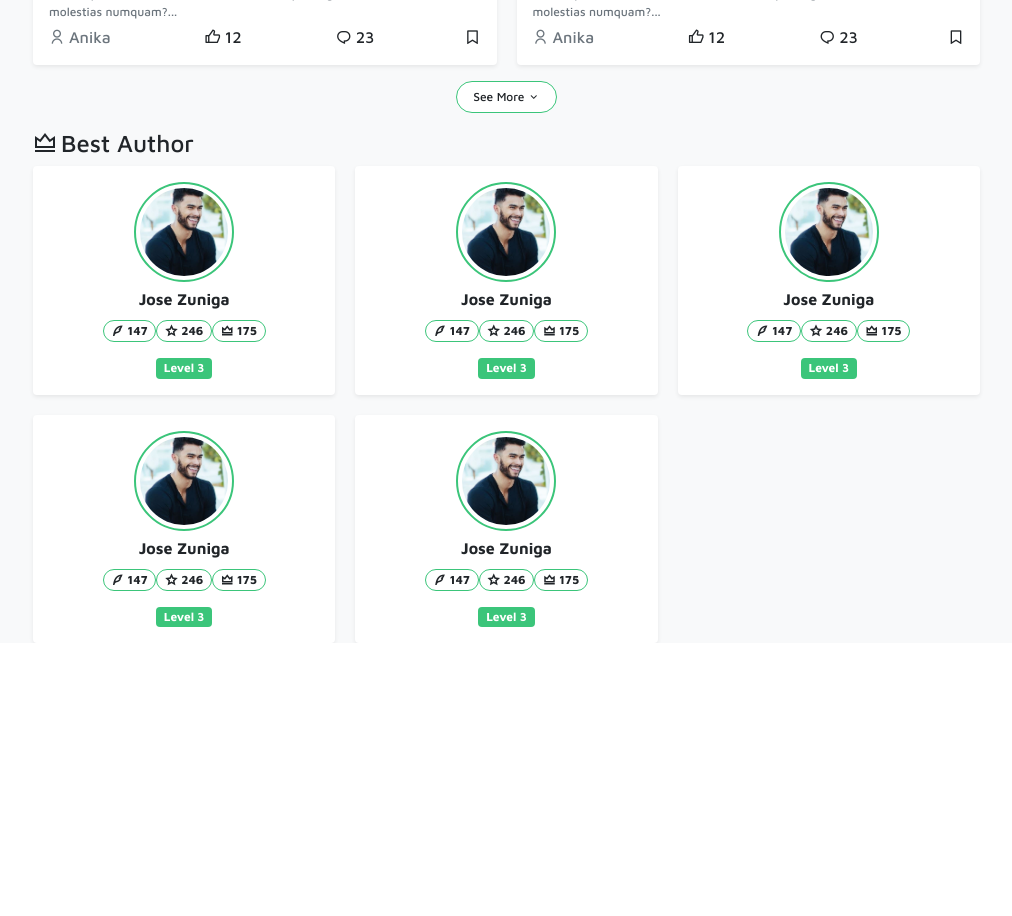
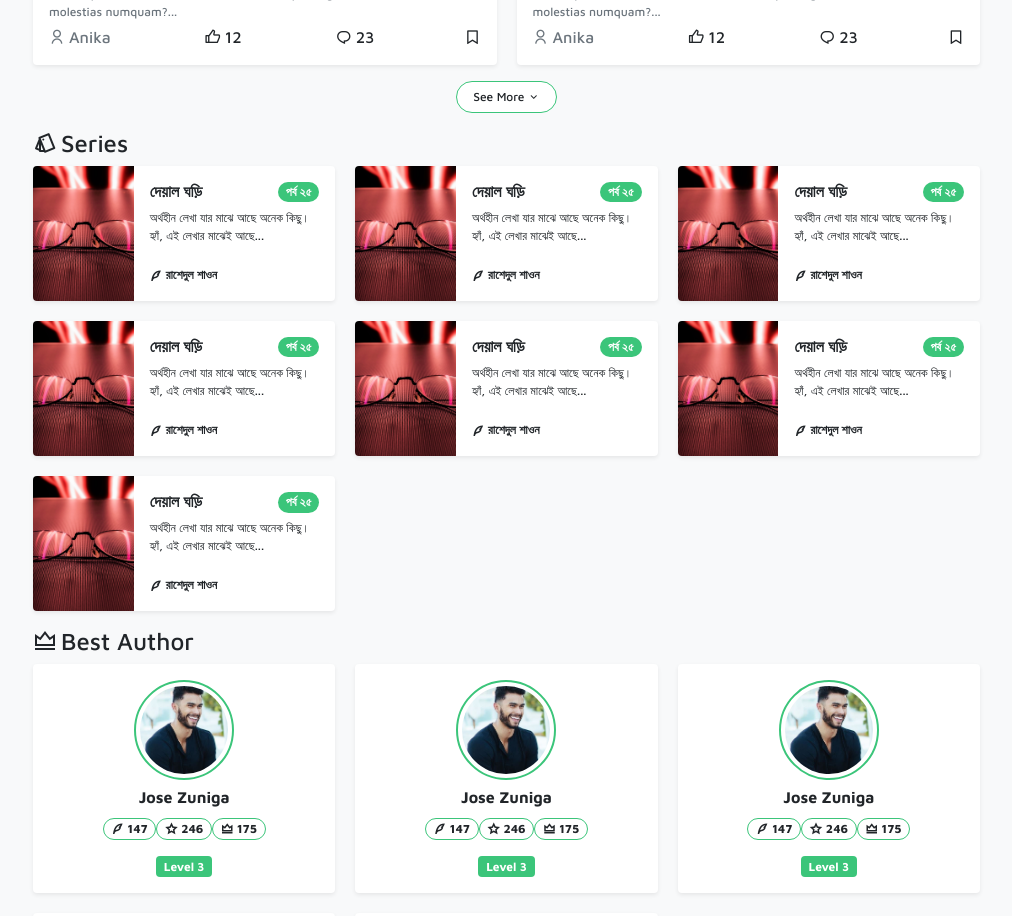
Before and after one commit to sdtHossain/lipikoron-nuxt, a Nuxt app: page / in a window 1280 px wide. Shown: the part 1200-2116 px from the top of the page, without its empty margins (192-1204 px from the left). Before the commit the page ends 1843 px from the top, so only its background shows below. Built offline with nearby package versions, Linux system fonts and the light colour scheme.

Commit message:
series card and items

```diff
--- /dev/null
+++ b/components/SeriesItems.vue
@@ -0,0 +1,17 @@
+<template>
+  <h4 class="mt-3"><i class="ri-pantone-line me-1"></i>Series</h4>
+  <section class="grid template300">
+    <SeriesSingleItemCard />
+
+    <SeriesSingleItemCard />
+    <SeriesSingleItemCard />
+    <SeriesSingleItemCard />
+    <SeriesSingleItemCard />
+    <SeriesSingleItemCard />
+    <SeriesSingleItemCard />
+  </section>
+</template>
+
+<script setup lang="ts"></script>
+
+<style scoped></style>
--- /dev/null
+++ b/components/SeriesSingleItemCard.vue
@@ -0,0 +1,36 @@
+<template>
+  <div class="card border-0 shadow-sm">
+    <div class="row g-0">
+      <div class="col-4">
+        <img
+          src="~/assets/img/thumbnail1.jpg"
+          class="rounded-start cover-fit"
+          height="100%"
+          width="100%"
+          alt="Thumbnail"
+        />
+      </div>
+      <div class="col-8">
+        <div class="card-body">
+          <a href="" class="text-decoration-none text-dark text-hover">
+            <h1 class="card-title fs-6 fw-bold">
+              দেয়াল ঘড়ি<span class="badge bg-primary float-end rounded-pill"
+                >পর্ব ২৫</span
+              >
+            </h1>
+          </a>
+          <p class="text secondary fs-7">
+            অর্থহীন লেখা যার মাঝে আছে অনেক কিছু। হ্যাঁ, এই লেখার মাঝেই আছে...
+          </p>
+          <a class="text-decoration-none text-dark fs-7 fw-bold" href=""
+            ><i class="ri-quill-pen-line me-1"></i>রাশেদুল শাওন</a
+          >
+        </div>
+      </div>
+    </div>
+  </div>
+</template>
+
+<script setup lang="ts"></script>
+
+<style scoped></style>
--- a/pages/index.vue
+++ b/pages/index.vue
@@ -2,6 +2,7 @@
   <CategoryCard category-name="Featured" />
   <CategoryCard category-name="Recent" />
   <CategoryCard category-name="Regular" />
+  <SeriesItems />
   <BestAuthor />
 </template>
 
```
